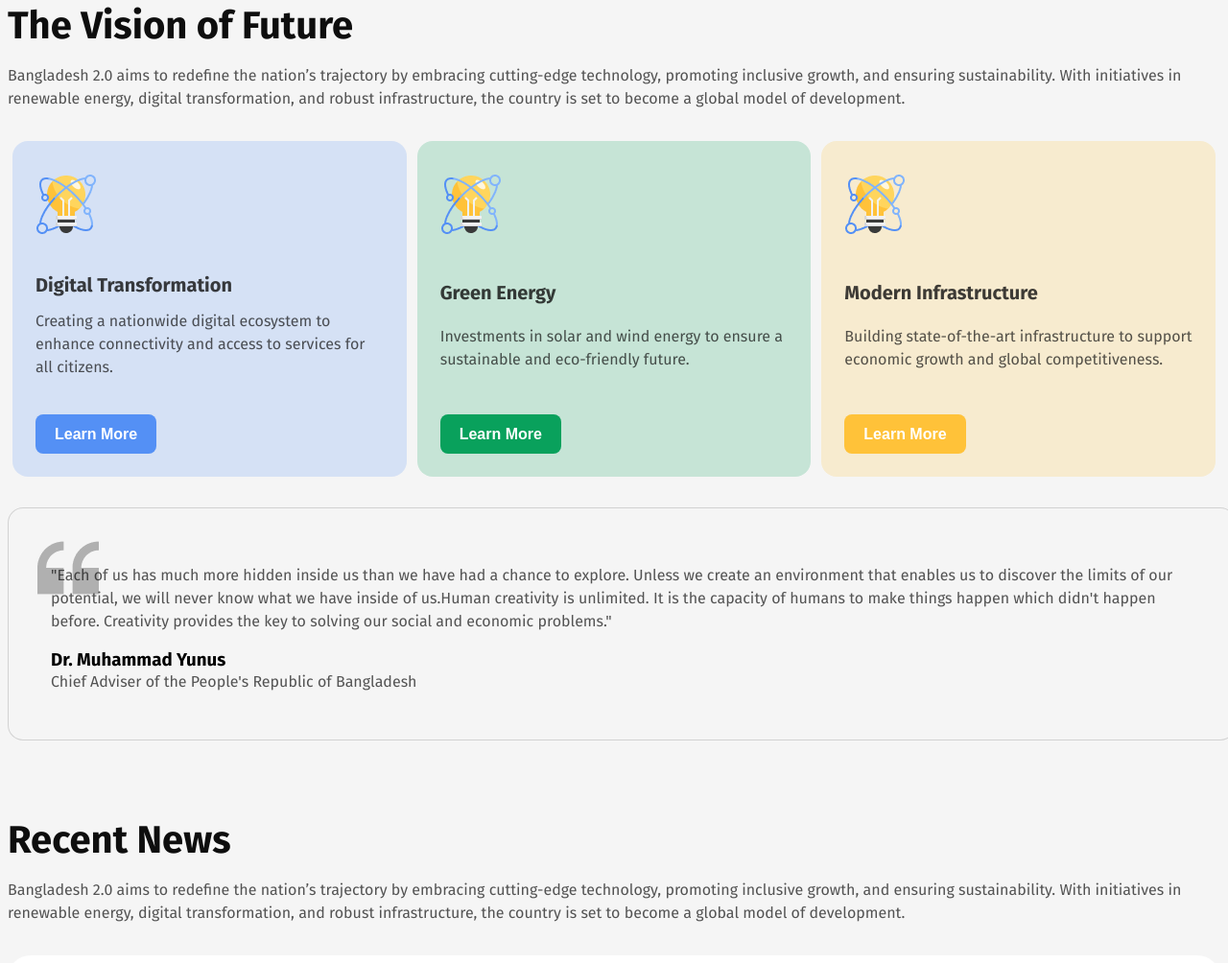
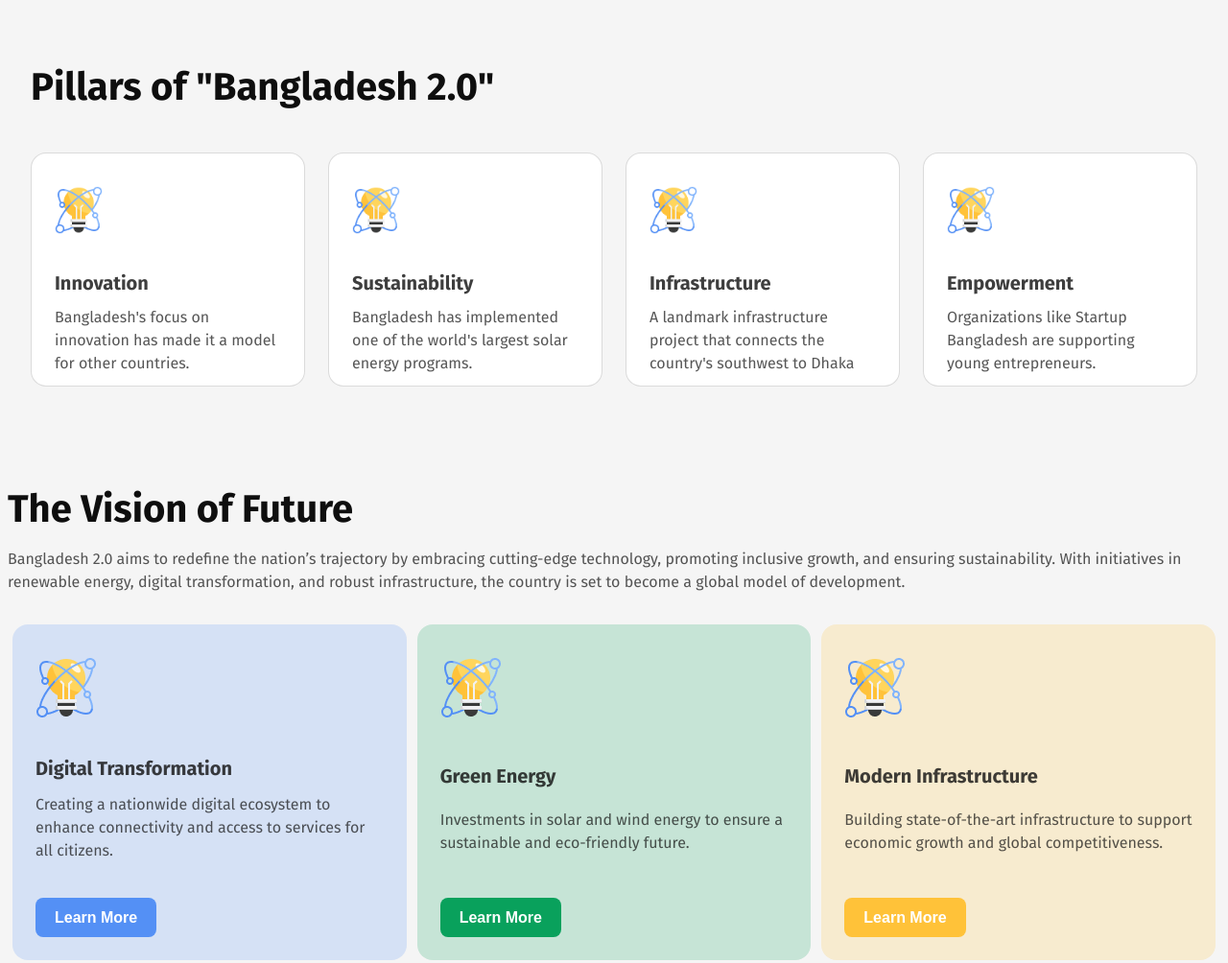
Before and after one commit to mdabdulaziz7322/assignment-1-bd-site, a plain HTML site: page index.html in a window 1280 px wide. Shown: the part 795-1799 px from the top of the page at 96% size. Drawn offline with Linux system fonts and the light colour scheme.

Commit message:
pillars section updated

```diff
--- a/index.html
+++ b/index.html
@@ -15,10 +15,12 @@
 
 <body class="Fira-sans webpage-style">
     <header>
+        <!-- navigation -->
         <nav class="common-width">
             <h3 class="nav-title">Bangladesh 2.0</h3>
             <button class="sign-in-button">Sign In</button>
         </nav>
+         <!-- banner -->
         <div class="banner common-width">
             <div class="banner-content">
                 <h4 class="banner-subtitle">Bangladesh 2.0</h4>
@@ -31,6 +33,34 @@
 
     </header>
     <main>
+        <!-- pillars of bangladesh section -->
+        <section class="pillars-section common-width section-gap">
+            <h3 class="pillars-title vision-title">Pillars of "Bangladesh 2.0"</h3>
+            <div class="pillars-area-container">
+                <div class="pillars pillar-background">
+                    <img width="50px" class="vision-image" src="assets/card-icon.png" alt="">
+                    <h4 class="area-title common-title">Innovation</h4>
+                    <p class="area-description common-description">Bangladesh's focus on innovation has made it a model for other countries.
+                    </p>
+                </div>
+                <div class="pillars pillar-background">
+                    <img width="50px"  class="vision-image" src="assets/card-icon.png" alt="">
+                    <h4 class="area-title common-title">Sustainability</h4>
+                    <p class="area-description common-description"> Bangladesh has implemented one of the world's largest solar energy programs. </p>
+                </div>
+                <div class="pillars pillar-background">
+                    <img width="50px"  class="vision-image" src="assets/card-icon.png" alt="">
+                    <h4 class="area-title common-title">Infrastructure</h4>
+                    <p class="area-description common-description">A landmark infrastructure project that connects the country's southwest to Dhaka </p>
+                </div>
+                <div class="pillars pillar-background">
+                    <img width="50px"  class="vision-image" src="assets/card-icon.png" alt="">
+                    <h4 class="area-title common-title">Empowerment</h4>
+                    <p class="area-description common-description">Organizations like Startup Bangladesh are supporting young entrepreneurs. </p>
+                </div>
+            </div>
+        </section>
+         <!-- future vision section -->
         <section class="vision common-width section-gap">
             <h3 class="vision-title">The Vision of Future</h3>
             <p class="vision-description common-description">Bangladesh 2.0 aims to redefine the nation’s trajectory by
@@ -62,13 +92,16 @@
                     <button class="area-button3">Learn More</button>
                 </div>
             </div>
+            <!-- quote section -->
             <div class="quote-section">
-                <p class=" qoutes common-description">"Each of us has much more hidden inside us than we have had a chance to explore. Unless we create an environment that enables us to discover the limits of our potential, we will never know what we have inside of us.Human creativity is unlimited. It is the capacity of humans to make things happen which didn't happen before. Creativity provides the key to solving our social and economic problems."</p>
+                <div class="pera-container">
+                    <p class=" quotes common-description">"Each of us has much more hidden inside us than we have had a chance to explore. Unless we create an environment that enables us to discover the limits of our potential, we will never know what we have inside of us.Human creativity is unlimited. It is the capacity of humans to make things happen which didn't happen before. Creativity provides the key to solving our social and economic problems."</p>
+                </div>
                 <h3 class="name">Dr. Muhammad Yunus</h3>
                 <p class="quote-description common-description">Chief Adviser of the People's Republic of Bangladesh</p>
             </div>
         </section>
-
+        <!-- news section -->
         <section class="news common-width section-gap">
             <h3 class="news-title vision-title">Recent News</h3>
             <p class="news-description common-description">Bangladesh 2.0 aims to redefine the nation’s trajectory by
@@ -129,6 +162,7 @@
             </div>
 
         </section>
+        <!-- donate section -->
         <section class="donate common-width section-gap">
             <h3 class="donate-section-title vision-title">Donate Today</h3>
             <p class="donate-section-description common-description">Bangladesh 2.0 aims to redefine the nation’s trajectory by embracing cutting-edge technology, promoting inclusive growth, and ensuring sustainability. With initiatives in renewable energy, digital transformation, and robust infrastructure.</p>
@@ -142,6 +176,7 @@
             <button class="donate-now common-button">Donate Now</button>
 
         </section>
+        <!-- subscription section -->
         <section class="subscribe common-width section-gap">
             <div class="subscription-container">
                 <h3 class="subscribe-section-title vision-title">Subscribe Newsletter</h3>
--- a/styles/style.css
+++ b/styles/style.css
@@ -25,7 +25,7 @@
     text-align: left;
 }
 
-body button:hover{
+body button:hover {
     cursor: pointer;
 }
 
@@ -145,6 +145,42 @@ nav {
     margin: 80px 60px 80px 0px;
 }
 
+/* pillars Style */
+.pillars-section {
+    display: flex;
+    flex-direction: column;
+    justify-content: space-between;
+    padding: 24px;
+    gap: 12px;
+
+}
+
+.pillars-area-container {
+    display: flex;
+    justify-content: space-between;
+    align-items: center;
+    gap: 24px;
+    margin-top: 32px;
+
+}
+
+.pillars {
+    width: 302px;
+    height: 244px;
+    display: flex;
+    flex-direction: column;
+    justify-content: space-between;
+    padding: 24px;
+    gap: 12px;
+}
+
+.pillar-background {
+    box-sizing: border-box;
+    border: 1px solid rgba(14, 14, 14, 0.15);
+    border-radius: 16px;
+    background: rgb(255, 255, 255);
+}
+
 /* vision area styles */
 .vision-area-container {
     display: flex;
@@ -260,8 +296,7 @@ nav {
 /* quote section styles */
 .quote-section {
     width: 1280px;
-    border: 1px	Inside
-    rgba(14, 14, 14, 0.15);
+    border: 1px Inside rgba(14, 14, 14, 0.15);
     display: flex;
     flex-direction: column;
     box-sizing: border-box;
@@ -269,20 +304,27 @@ nav {
     border-radius: 16px;
     margin-top: 32px;
     padding: 48px 24px 48px 24px;
+    background: rgb(255, 255, 255);
 
-    background: rgb(255, 255, 255);
+}
+
+.quotes {
+    margin: 10px 18px 12px 20px;
+}
+
+.name {
+    margin: 5px 0px 0px 20px;
+}
+
+.pera-container {
     background: url(../assets/quote-bg.png);
     background-repeat: no-repeat;
-    background-position: 30px 30px ;
+    background-position: left top;
 }
-.qoutes{
-    margin: 10px 18px 12px 20px;
-}
-.name{
-    margin: 5px 0px 0px 20px;
-}
-.quote-description{
+
+.quote-description {
     margin: 0px 0px 0px 20px;
+
 }
 
 /* news area styles */
@@ -364,15 +406,18 @@ nav {
     background: rgb(255, 255, 255);
     padding: 40px;
 }
-.donate-1st-amount:hover{
+
+.donate-1st-amount:hover {
     background-color: rgba(84, 144, 245, 0.2);
     cursor: pointer;
 }
-.donate-3rd-amount:hover{
+
+.donate-3rd-amount:hover {
     background-color: rgba(84, 144, 245, 0.2);
     cursor: pointer;
 }
-.donate-4th-amount:hover{
+
+.donate-4th-amount:hover {
     background-color: rgba(84, 144, 245, 0.2);
     cursor: pointer;
 }
```
